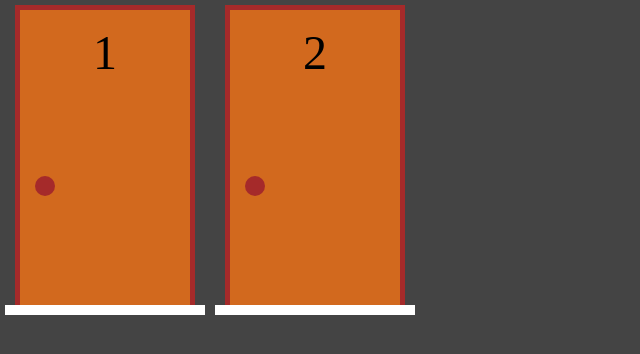
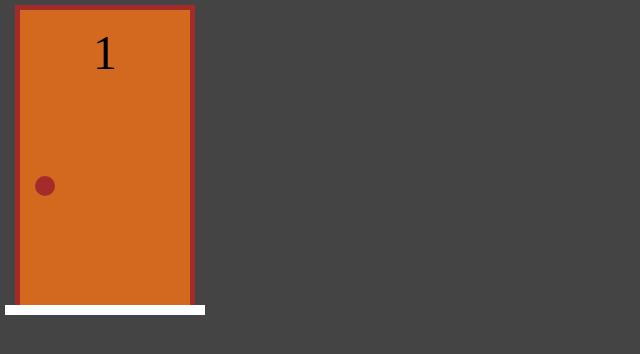
Before and after one commit to luciocarvalho10/curso-next, a Next.js app in the folder monty-hall/: page / in a window 1280 px wide. Shown: the top 354 px of the page, without its empty margins (0-640 px from the left). Built offline with nearby package versions, Linux system fonts and the light colour scheme.

Commit message:
Adicionando eventos da porta

```diff
--- a/monty-hall/src/components/Porta.tsx
+++ b/monty-hall/src/components/Porta.tsx
@@ -3,19 +3,28 @@ import PortaModel from '@/model/PortaModel'
 
 interface PortaProps {
     porta: PortaModel
+    mudanca: (novaPorta: PortaModel) => void
 }
 
 export default function Porta(props: PortaProps) {
     const {porta} = props
-    const selecionada = porta?.selecionada ? styles.selecionada : ''
+    const selecionada = porta?.selecionada && !porta.aberta ? styles.selecionada : ''
+
+    const alterarSelecao = e => props.mudanca(porta.alterarSelecao())
+    const abrir = e => e.stopPropagation() && props.mudanca(porta.abrir())
+
+    const renderizarPorta = () => (
+        <div className={styles.porta}>
+            <div className={styles.numero}>{porta?.numero}</div>
+            <div className={styles.macaneta} onClick={abrir}></div>
+        </div>
+    )
+
     return (
-        <div className={styles.area}>
-            <div className={`${styles.estrutura} ${selecionada}`}>
-                <div className={styles.porta}>
-                    <div className={styles.numero}>{porta?.numero}</div>
-                    <div className={styles.macaneta}></div>
-                </div>
-            </div>
+        <div className={styles.area} onClick={alterarSelecao}>
+        <div className={`${styles.estrutura} ${selecionada}`}>
+            {porta.aberta ? false : renderizarPorta()}
+        </div>
             <div className={styles.chao}></div>
         </div>
     )
--- a/monty-hall/src/pages/index.jsx
+++ b/monty-hall/src/pages/index.tsx
@@ -5,12 +5,10 @@ import PortaModel from '@/model/PortaModel'
 
 export default function Home() {
     const [p1, setP1] = useState(new PortaModel(1))
-    const p2 = new PortaModel(2)
 
     return (
         <div style={{display: 'flex'}}>
-            <Porta porta={p1}/>
-            <Porta porta={p2}/>
+            <Porta porta={p1} mudanca={novaPorta => setP1(novaPorta)}/>
         </div>
     );
 }
--- a/monty-hall/src/styles/Porta.module.css
+++ b/monty-hall/src/styles/Porta.module.css
@@ -14,6 +14,7 @@
     border-left: 5px solid brown;
     border-top: 5px solid brown;
     border-right: 5px solid brown;
+    background-color: #0005;
     width: 90%;
 }
 
```
